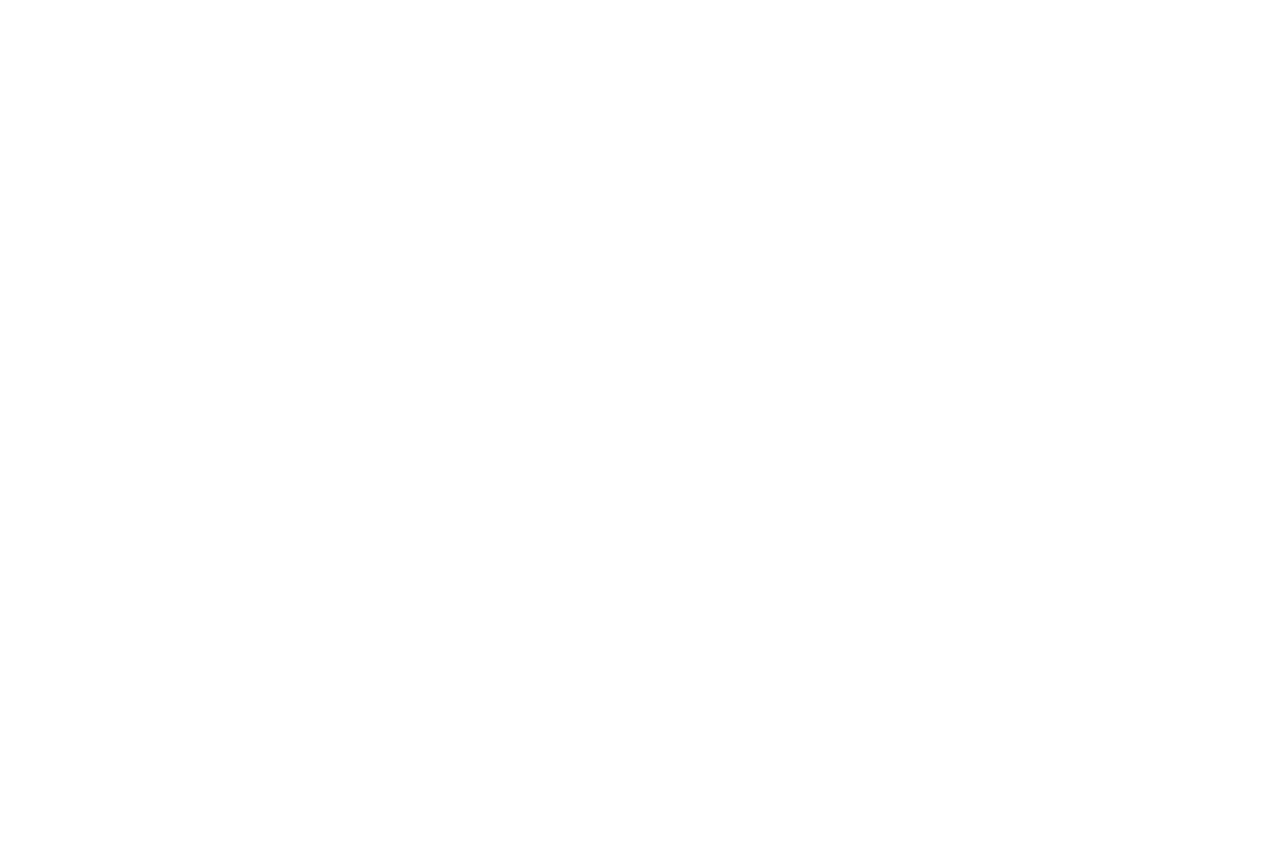
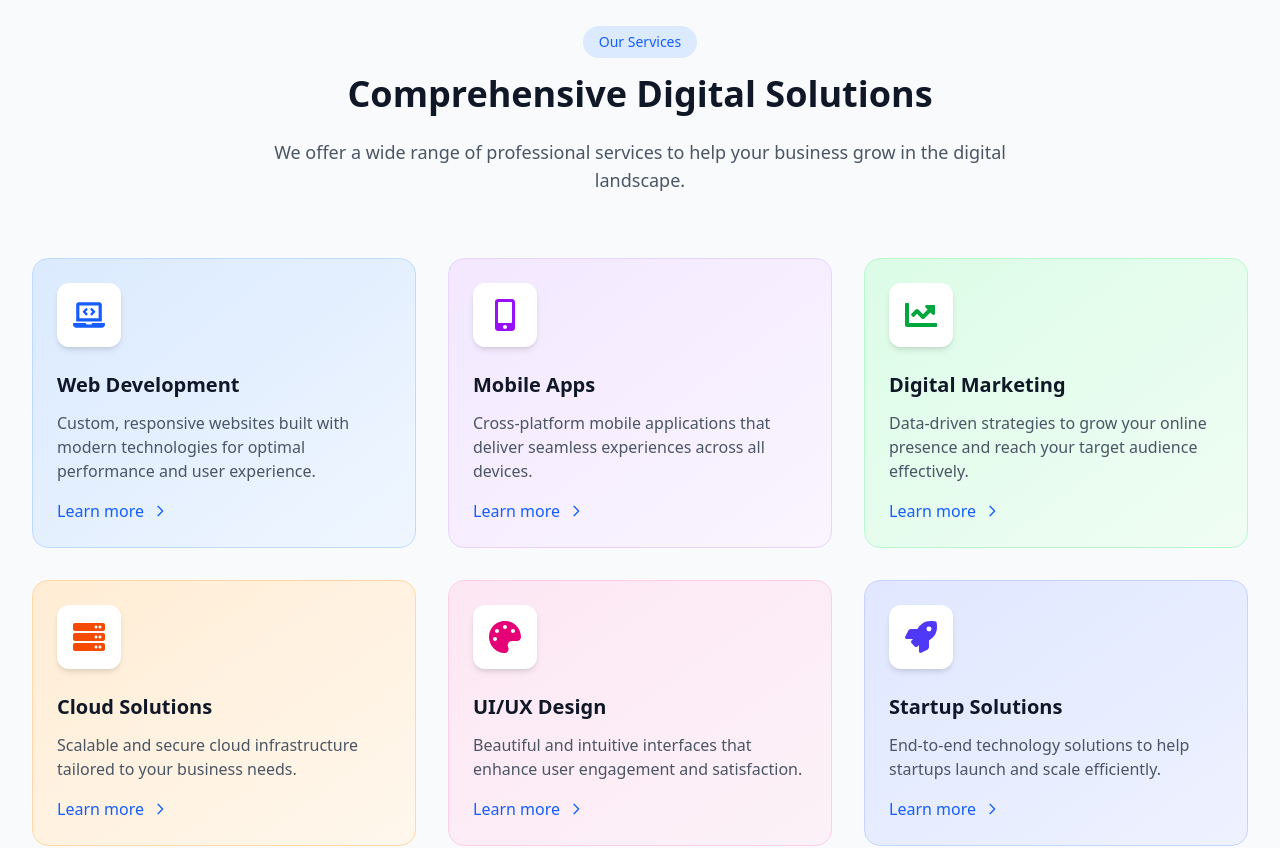
Before and after one commit to MuazamMughal/skillOrbit-app, a Next.js app: page / in a window 1280 px wide. Shown: the part 1640-2488 px from the top of the page. Before the commit the page ends 1586 px from the top, so only its background shows below. Built offline with nearby package versions, Linux system fonts and the light colour scheme.

Commit message:
SkillOrbit app  Services sections

```diff
--- a/package.json
+++ b/package.json
@@ -13,6 +13,7 @@
     "@types/react-slick": "^0.23.13",
     "class-variance-authority": "^0.7.1",
     "clsx": "^2.1.1",
+    "framer-motion": "^12.23.12",
     "lucide-react": "^0.542.0",
     "next": "15.5.2",
     "react": "19.1.0",
--- a/src/app/globals.css
+++ b/src/app/globals.css
@@ -1,3 +1,18 @@
 @import "tailwindcss";
 @import "tw-animate-css";
 @plugin "daisyui";
+
+@keyframes fadeInUp {
+  from {
+    opacity: 0;
+    transform: translateY(20px);
+  }
+  to {
+    opacity: 1;
+    transform: translateY(0);
+  }
+}
+
+.animate-fadeInUp {
+  animation: fadeInUp 0.6s ease-out forwards;
+}
--- a/src/app/page.tsx
+++ b/src/app/page.tsx
@@ -1,6 +1,7 @@
 import Hero from "@/components/common/Hero";
 import AfterHero from "@/components/common/AfterHero";
 import CourcesCarosel from "@/components/common/CourcesCarosel";
+import Services from "@/components/common/Services";
 
 
 export default function Home() {
@@ -9,6 +10,7 @@ export default function Home() {
     <Hero/>
     <AfterHero/>
     <CourcesCarosel/>
+    <Services/>
     </>
   )
 }
--- a/src/components/common/Services.tsx
+++ b/src/components/common/Services.tsx
@@ -1,9 +1,158 @@
-import React from 'react'
+"use client";
+
+import React, { useEffect, useRef, useState } from 'react';
+import { FaLaptopCode, FaMobileAlt, FaChartLine, FaServer, FaPalette, FaRocket } from 'react-icons/fa';
+
+const services = [
+  {
+    icon: <FaLaptopCode className="w-8 h-8 text-blue-600" />,
+    title: 'Web Development',
+    description: 'Custom, responsive websites built with modern technologies for optimal performance and user experience.',
+    color: 'from-blue-100 to-blue-50',
+    border: 'border-blue-200'
+  },
+  {
+    icon: <FaMobileAlt className="w-8 h-8 text-purple-600" />,
+    title: 'Mobile Apps',
+    description: 'Cross-platform mobile applications that deliver seamless experiences across all devices.',
+    color: 'from-purple-100 to-purple-50',
+    border: 'border-purple-200'
+  },
+  {
+    icon: <FaChartLine className="w-8 h-8 text-green-600" />,
+    title: 'Digital Marketing',
+    description: 'Data-driven strategies to grow your online presence and reach your target audience effectively.',
+    color: 'from-green-100 to-green-50',
+    border: 'border-green-200'
+  },
+  {
+    icon: <FaServer className="w-8 h-8 text-orange-600" />,
+    title: 'Cloud Solutions',
+    description: 'Scalable and secure cloud infrastructure tailored to your business needs.',
+    color: 'from-orange-100 to-orange-50',
+    border: 'border-orange-200'
+  },
+  {
+    icon: <FaPalette className="w-8 h-8 text-pink-600" />,
+    title: 'UI/UX Design',
+    description: 'Beautiful and intuitive interfaces that enhance user engagement and satisfaction.',
+    color: 'from-pink-100 to-pink-50',
+    border: 'border-pink-200'
+  },
+  {
+    icon: <FaRocket className="w-8 h-8 text-indigo-600" />,
+    title: 'Startup Solutions',
+    description: 'End-to-end technology solutions to help startups launch and scale efficiently.',
+    color: 'from-indigo-100 to-indigo-50',
+    border: 'border-indigo-200'
+  }
+];
+
+const useIntersectionObserver = (ref: React.RefObject<HTMLElement>, options = {}) => {
+  const [isIntersecting, setIsIntersecting] = useState(false);
+
+  useEffect(() => {
+    const observer = new IntersectionObserver(([entry]) => {
+      if (entry.isIntersecting) {
+        setIsIntersecting(true);
+        observer.unobserve(entry.target);
+      }
+    }, options);
+
+    if (ref.current) {
+      observer.observe(ref.current);
+    }
+
+    return () => {
+      if (ref.current) {
+        observer.unobserve(ref.current);
+      }
+    };
+  }, [ref, options]);
+
+  return isIntersecting;
+};
+
+const ServiceCard = ({ service, index, isVisible }: { service: any, index: number, isVisible: boolean }) => {
+  return (
+    <div
+      className={`p-6 rounded-2xl bg-gradient-to-br ${service.color} border ${service.border} hover:shadow-lg transition-all duration-300 hover:-translate-y-1 hover:scale-[1.03] ${isVisible ? 'animate-fadeInUp' : 'opacity-0'}`}
+      style={{ animationDelay: `${index * 0.1}s` }}
+    >
+      <div className="w-16 h-16 flex items-center justify-center rounded-xl bg-white shadow-md mb-6">
+        {service.icon}
+      </div>
+      <h3 className="text-xl font-semibold text-gray-900 mb-3">
+        {service.title}
+      </h3>
+      <p className="text-gray-600 mb-4">
+        {service.description}
+      </p>
+      <a
+        href="#"
+        className="inline-flex items-center text-blue-600 font-medium hover:text-blue-700 transition-colors"
+      >
+        Learn more
+        <svg className="w-4 h-4 ml-2" fill="none" stroke="currentColor" viewBox="0 0 24 24">
+          <path strokeLinecap="round" strokeLinejoin="round" strokeWidth="2" d="M9 5l7 7-7 7" />
+        </svg>
+      </a>
+    </div>
+  );
+};
 
 const Services = () => {
+  const [isVisible, setIsVisible] = useState(false);
+  const sectionRef = useRef<HTMLElement | null>(null);
+
+  const isIntersecting = useIntersectionObserver(sectionRef as React.RefObject<HTMLElement>, {
+    rootMargin: '-100px 0px',
+    threshold: 0.1
+  });
+
+  useEffect(() => {
+    if (isIntersecting) {
+      setIsVisible(true);
+    }
+  }, [isIntersecting]);
+
   return (
-    <div>Services</div>
-  )
-}
+    <section ref={sectionRef} className="py-20 bg-gray-50">
+      <div className="container mx-auto px-4 sm:px-6 lg:px-8">
+        <div className="text-center max-w-3xl mx-auto mb-16">
+          <span className="inline-block px-4 py-1.5 text-sm font-medium text-blue-600 bg-blue-100 rounded-full mb-4">
+            Our Services
+          </span>
+          <h2 className="text-4xl font-bold text-gray-900 mb-6">
+            Comprehensive Digital Solutions
+          </h2>
+          <p className="text-lg text-gray-600">
+            We offer a wide range of professional services to help your business grow in the digital landscape.
+          </p>
+        </div>
 
-export default Services
+        <div className="grid grid-cols-1 md:grid-cols-2 lg:grid-cols-3 gap-8">
+          {services.map((service, index) => (
+            <ServiceCard
+              key={service.title}
+              service={service}
+              index={index}
+              isVisible={isVisible}
+            />
+          ))}
+        </div>
+
+        <div className="mt-16 text-center">
+          <button className="px-8 py-3 bg-blue-600 hover:bg-blue-700 text-white font-medium rounded-lg transition-colors duration-300 inline-flex items-center">
+            View All Services
+            <svg className="w-4 h-4 ml-2" fill="none" stroke="currentColor" viewBox="0 0 24 24">
+              <path strokeLinecap="round" strokeLinejoin="round" strokeWidth="2" d="M14 5l7 7m0 0l-7 7m7-7H3" />
+            </svg>
+          </button>
+        </div>
+      </div>
+    </section>
+  );
+};
+
+export default Services;
```
Also changed, not shown: 1 other file (tests, documents, lock files or other folders).
